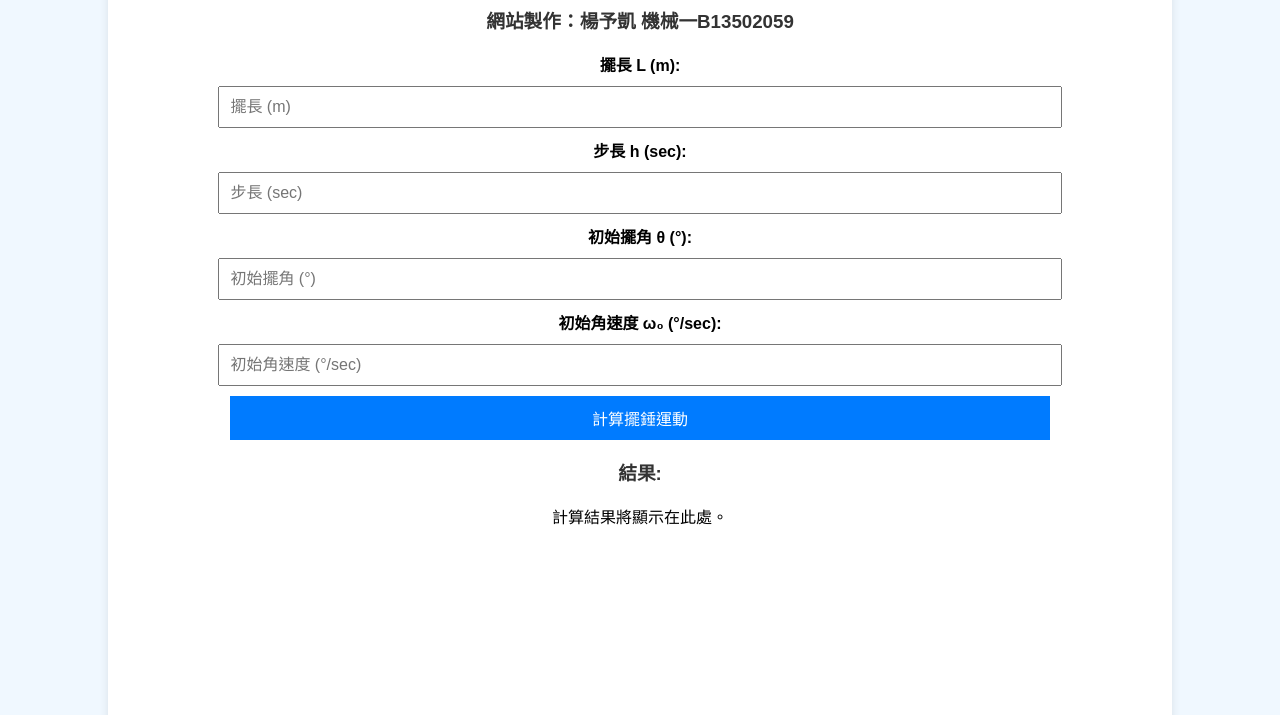
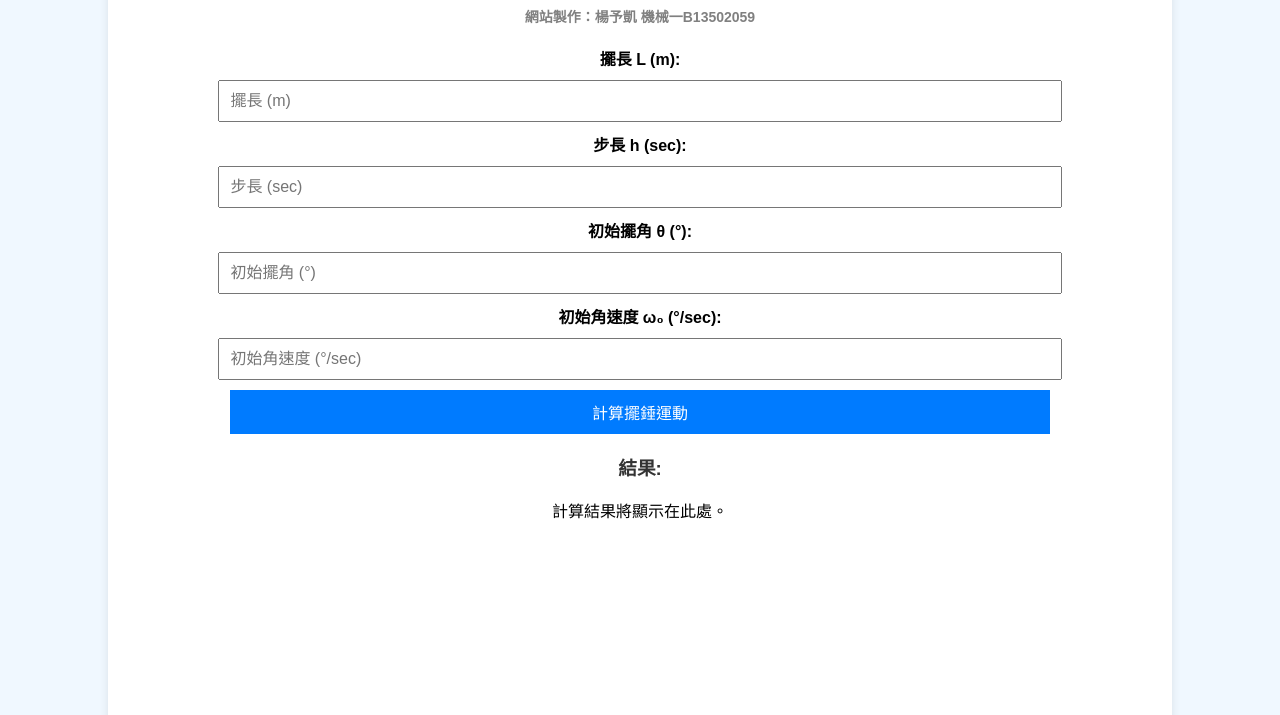
Before and after one commit to BlakeDemonvine/pendulum-simulator, a plain HTML site: page index.html in a window 1280 px wide. Shown: the part 89-804 px from the top of the page. Drawn offline with nearby package versions, Linux system fonts and the light colour scheme.

Commit message:
Update styles.css

```diff
--- a/styles.css
+++ b/styles.css
@@ -49,3 +49,11 @@ label {
 h2, h3 {
   color: #333;
 }
+
+.subtitle {
+  font-size: 14px;
+  color: gray;
+  text-align: center;
+  margin-top: 0;
+  margin-bottom: 20px;
+}
```
